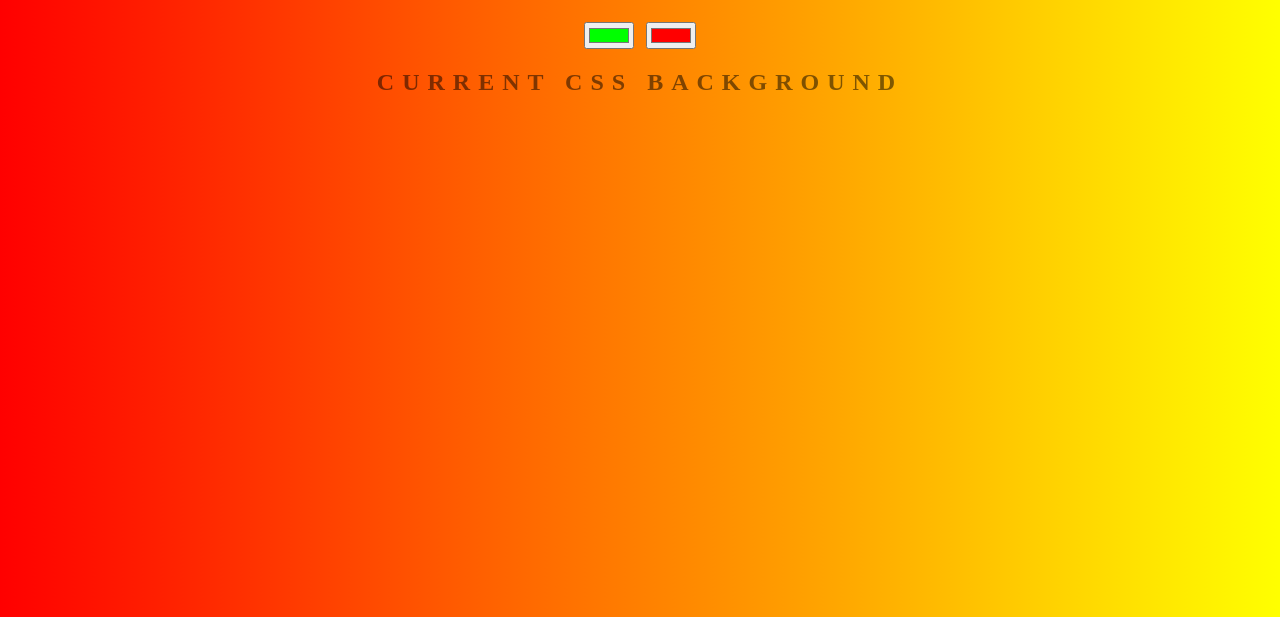
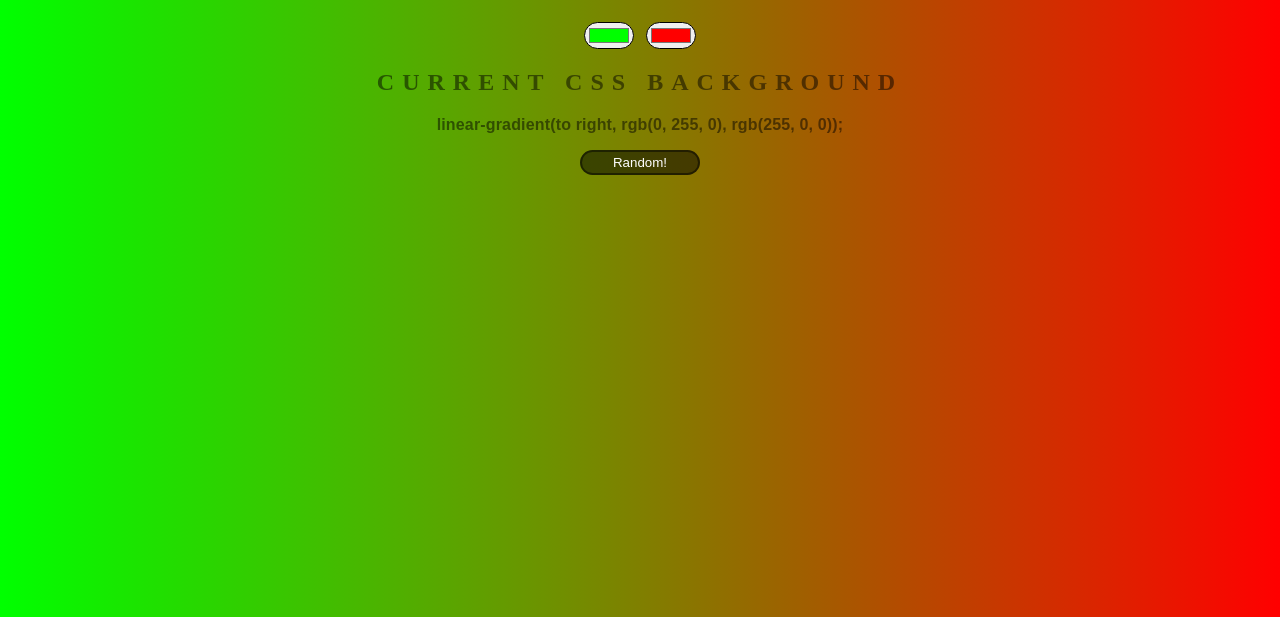
Before and after one commit to Dextavision/Background-Generator, a plain HTML site: page index.html in a window 1280 px wide. Shown: the part 183-800 px from the top of the page. Drawn offline with Linux system fonts and the light colour scheme.

Commit message:
added new features: shows actual background css at loading and added a random color generator button

```diff
--- a/index.html
+++ b/index.html
@@ -12,6 +12,7 @@
     <input class="color2" type="color" name="color2" value="#ff0000">
     <h2>Current CSS Background</h2>
     <h3></h3>
+    <button>Random!</button>
     <script type="text/javascript" src="script.js"></script>
 </body>
 </html>
--- a/script.js
+++ b/script.js
@@ -2,6 +2,7 @@ var css = document.querySelector("h3");
 var color1 = document.querySelector(".color1");
 var color2 = document.querySelector(".color2");
 var body = document.getElementById("gradient");
+var button = document.querySelector("button");
 
 function setGradient() {
     body.style.background = "linear-gradient(to right, " + color1.value + ", " + color2.value + ")";
@@ -9,6 +10,16 @@ function setGradient() {
     css.textContent = body.style.background + ";";
 }
 
+function randomColors() {
+    color1.value = "#"+((1<<24)*Math.random()|0).toString(16);
+    color2.value = "#"+((1<<24)*Math.random()|0).toString(16);
+    setGradient();
+}
+
 color1.addEventListener("input", setGradient);
 
 color2.addEventListener("input", setGradient);
+
+button.addEventListener("click", randomColors);
+
+document.addEventListener("DOMContentLoaded", setGradient);
--- a/style.css
+++ b/style.css
@@ -25,3 +25,16 @@ h3 {
     letter-spacing: 0.01em;
 
 }
+
+button {
+    width: 120px;
+    height: 25px;
+    border: 2px solid rgba(0, 0, 0, 0.486);
+    border-radius: 15px;
+    background: rgba(0, 0, 0, 0.5);
+    color: rgb(255, 255, 255);
+}
+
+input {
+    border-radius: 20px;
+}
```
